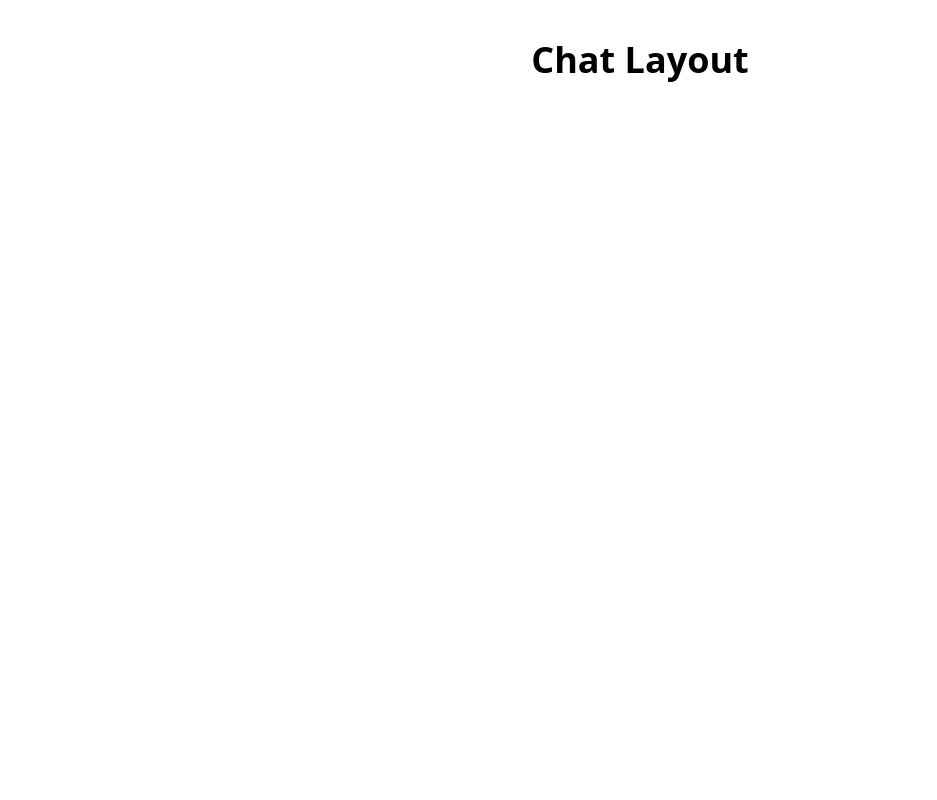
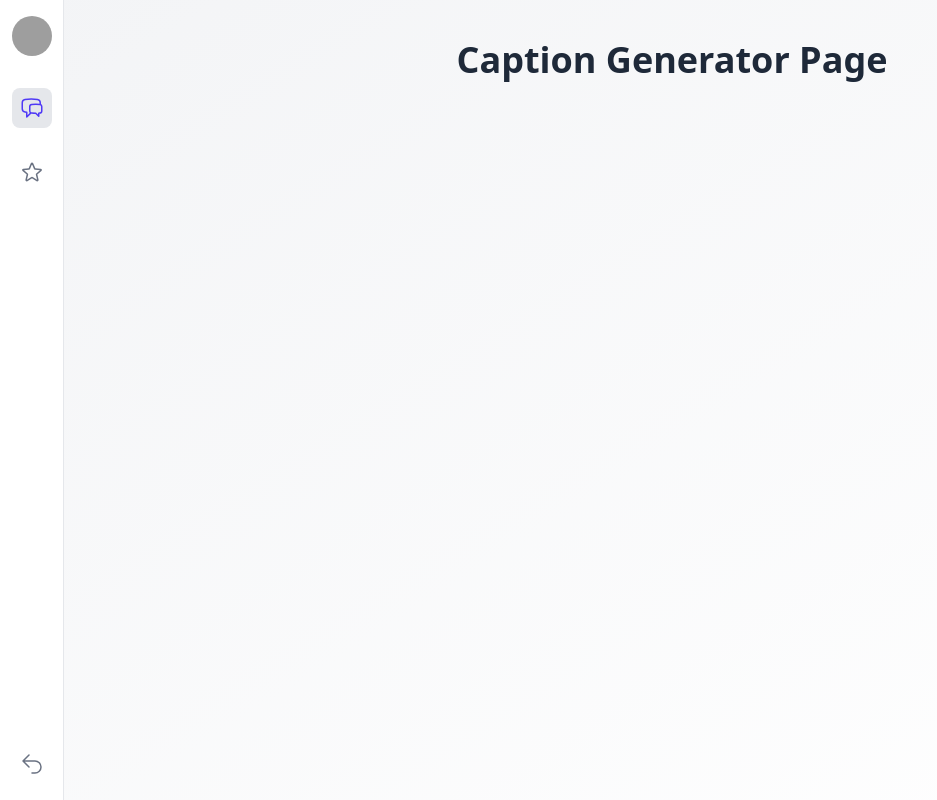
Before and after one commit to Omar-Alme/caption-generator, a React app: page /generator in a window 1280 px wide. Shown: the whole page, without its empty margins (0-937 px from the left). Built offline with nearby package versions, Linux system fonts and the light colour scheme; grey boxes are pictures that could not be loaded; the HTML template or start-up script is replaced by a standard one.

Commit message:
add chatlayout and sidebar

```diff
--- /dev/null
+++ b/src/components/chat/Sidebar.tsx
@@ -0,0 +1,45 @@
+// src/components/Sidebar.tsx
+import { ChatBubbleLeftRightIcon, StarIcon } from '@heroicons/react/24/outline';
+import { NavLink } from 'react-router-dom';
+
+export default function Sidebar() {
+    return (
+        <aside className="w-16 bg-white border-r border-gray-200 flex flex-col items-center py-4">
+            <div className="mb-8">
+                <img
+                    src="https://randomuser.me/api/portraits/lego/2.jpg"
+                    alt="User Avatar"
+                    className="w-10 h-10 rounded-full"
+                />
+            </div>
+            {/* Nav links */}
+            <NavLink
+                to="/generator"
+                className={({ isActive }) =>
+                    `mb-6 p-2 rounded-lg hover:bg-gray-100 flex items-center justify-center ${isActive ? 'bg-gray-200 text-indigo-600' : 'text-gray-500'
+                    }`
+                }
+            >
+                <ChatBubbleLeftRightIcon className="w-6 h-6" />
+            </NavLink>
+            <NavLink
+                to="/favorites"
+                className={({ isActive }) =>
+                    `p-2 rounded-lg hover:bg-gray-100 flex items-center justify-center ${isActive ? 'bg-gray-200 text-indigo-600' : 'text-gray-500'
+                    }`
+                }
+            >
+                <StarIcon className="w-6 h-6" />
+            </NavLink>
+            {/* Exit Nav Link */}
+            <NavLink
+                to="/"
+                className="mt-auto p-2 rounded-lg hover:bg-gray-100 flex items-center justify-center text-gray-500"
+            >
+                <svg xmlns="http://www.w3.org/2000/svg" fill="none" viewBox="0 0 24 24" strokeWidth={1.5} stroke="currentColor" className="size-6">
+                    <path strokeLinecap="round" strokeLinejoin="round" d="M9 15 3 9m0 0 6-6M3 9h12a6 6 0 0 1 0 12h-3" />
+                </svg>
+            </NavLink>
+        </aside>
+    );
+}
--- a/src/components/landing/HeroSectionComponent.tsx
+++ b/src/components/landing/HeroSectionComponent.tsx
@@ -46,15 +46,15 @@ export default function HeroSectionComponent() {
                     {/* CTA Buttons */}
                     <div className="mt-10 flex items-center justify-center gap-x-6">
                         <a
-                            href="#Ready"
+                            href="#"
                             className="rounded-md bg-indigo-600 px-3.5 py-2.5 text-sm font-semibold
-                                    text-white shadow-sm hover:bg-indigo-500 focus-visible:outline
+                                    text-white shadow-sm hover:bg-indigo-500
                                     focus-visible:outline-2 focus-visible:outline-offset-2
                                     focus-visible:outline-indigo-600"
                         >
                             Join Waitlist
                         </a>
-                        <Link to="/generator" className="text-sm font-semibold leading-6 text-gray-100">
+                        <Link to="/generator" className="text-sm font-semibold leading-6 text-gray-100 hover:text-indigo-400">
                             Try Demo <span aria-hidden="true">→</span>
                         </Link>
                     </div>
--- a/src/layouts/ChatLayout.tsx
+++ b/src/layouts/ChatLayout.tsx
@@ -1,7 +1,15 @@
+// src/layouts/ChatLayout.tsx
+import { Outlet } from 'react-router-dom';
+import Sidebar from '../components/chat/Sidebar';
+
 export default function ChatLayout() {
     return (
-        <div>
-            <h1 className="text-4xl font-bold text-center mt-10">Chat Layout</h1>
+        <div className="min-h-screen bg-gradient-to-br from-gray-100 to-white flex text-gray-800">
+            <Sidebar />
+
+            <div className="flex-1 flex flex-col">
+                <Outlet />
+            </div>
         </div>
-    )
+    );
 }
```
